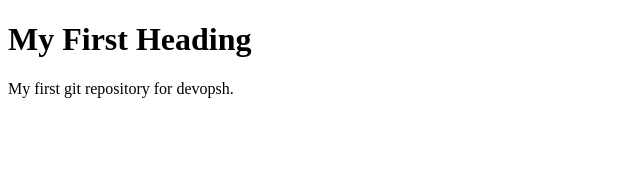
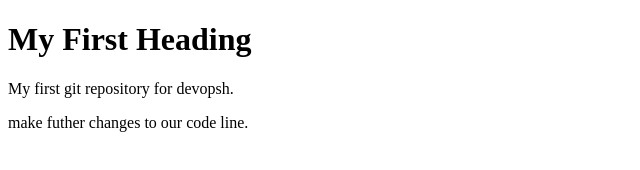
Before and after one commit to Olasuka/July-devops, a plain HTML site: page index.html in a window 1280 px wide. Shown: the whole page, without its empty margins (0-640 px from the left). Drawn offline with Linux system fonts and the light colour scheme.

Commit message:
new line of code

```diff
--- a/index.html
+++ b/index.html
@@ -5,6 +5,8 @@
 
 <h1>My First Heading</h1>
 <p>My first git repository for devopsh.</p>
+<p>make futher changes to our code line.</p>
+
 
 </body>
 </html
```
